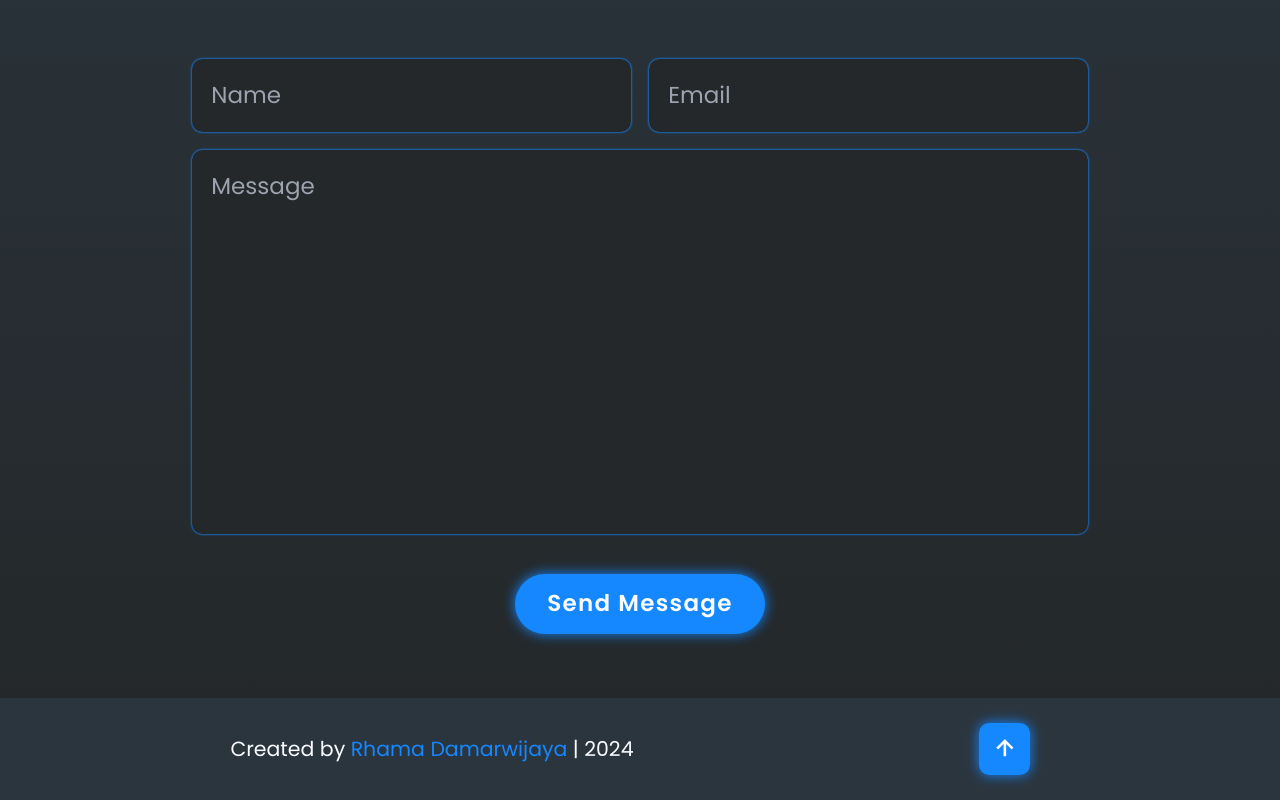
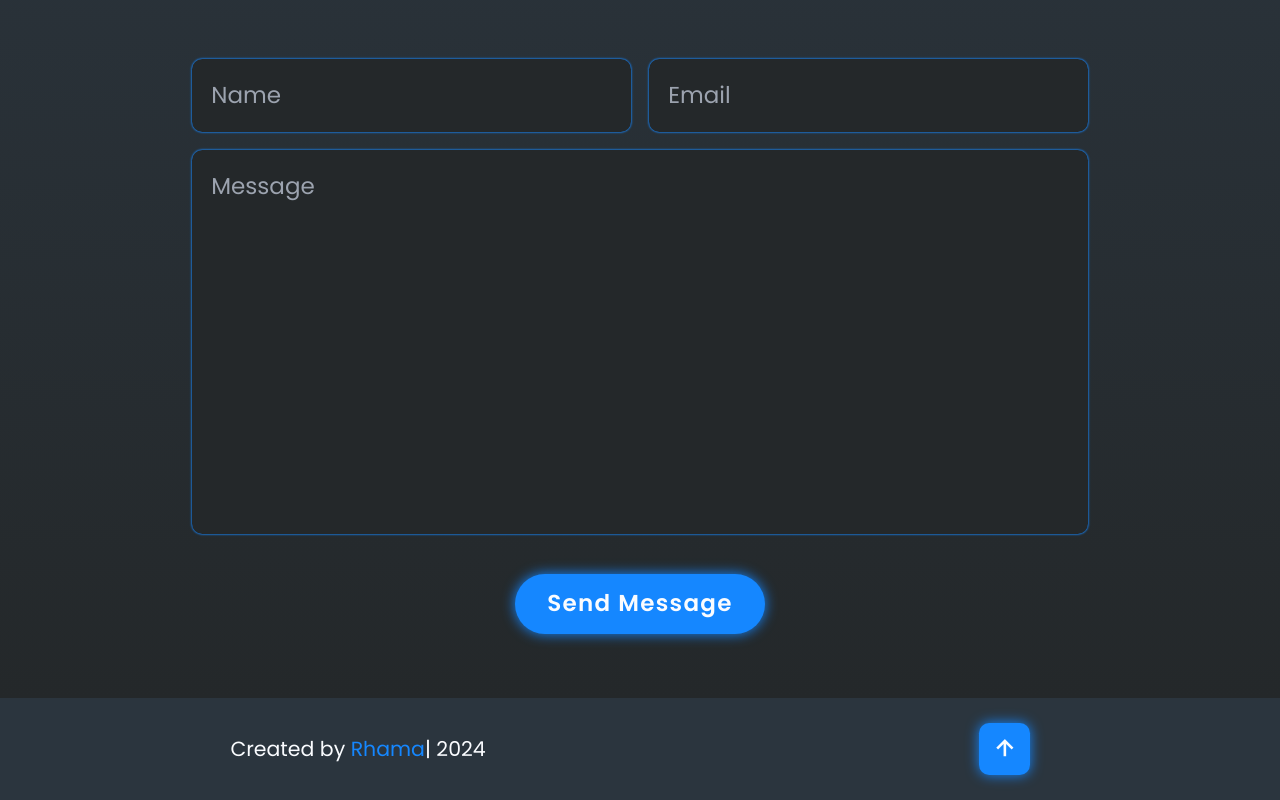
Before and after one commit to rhamaxv/rhamaxy-web, a website: page index.html in a window 1280 px wide. Shown: the part 2153-2953 px from the top of the page. Drawn offline with nearby package versions, Linux system fonts and the light colour scheme.

Commit message:
Update index.html

```diff
--- a/index.html
+++ b/index.html
@@ -134,7 +134,7 @@
   <!-- Footer -->
   <footer class="footer">
     <div class="footer-text">
-      <p>Created by <span>Rhama Damarwijaya </span>| 2024</p>
+      <p>Created by <span>Rhama</span>| 2024</p>
     </div>
 
     <div class="footer-icons">
```
